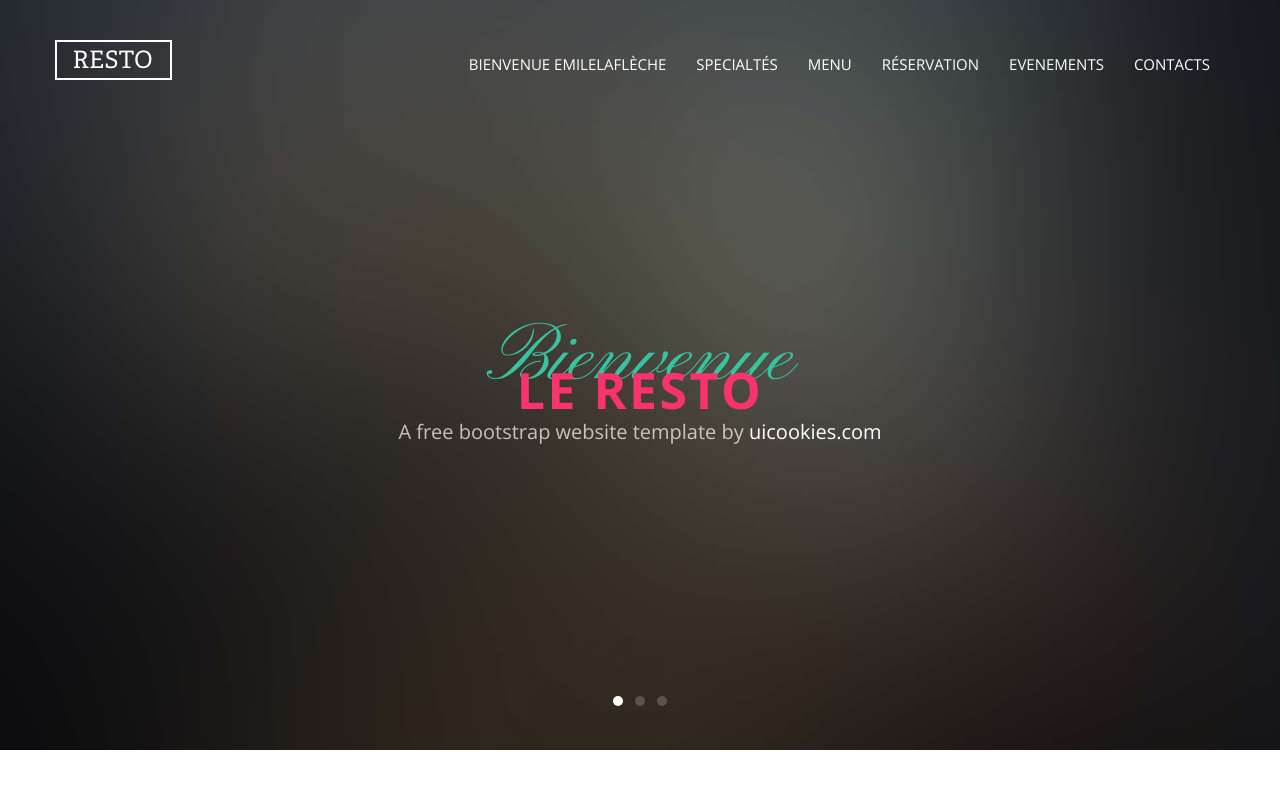
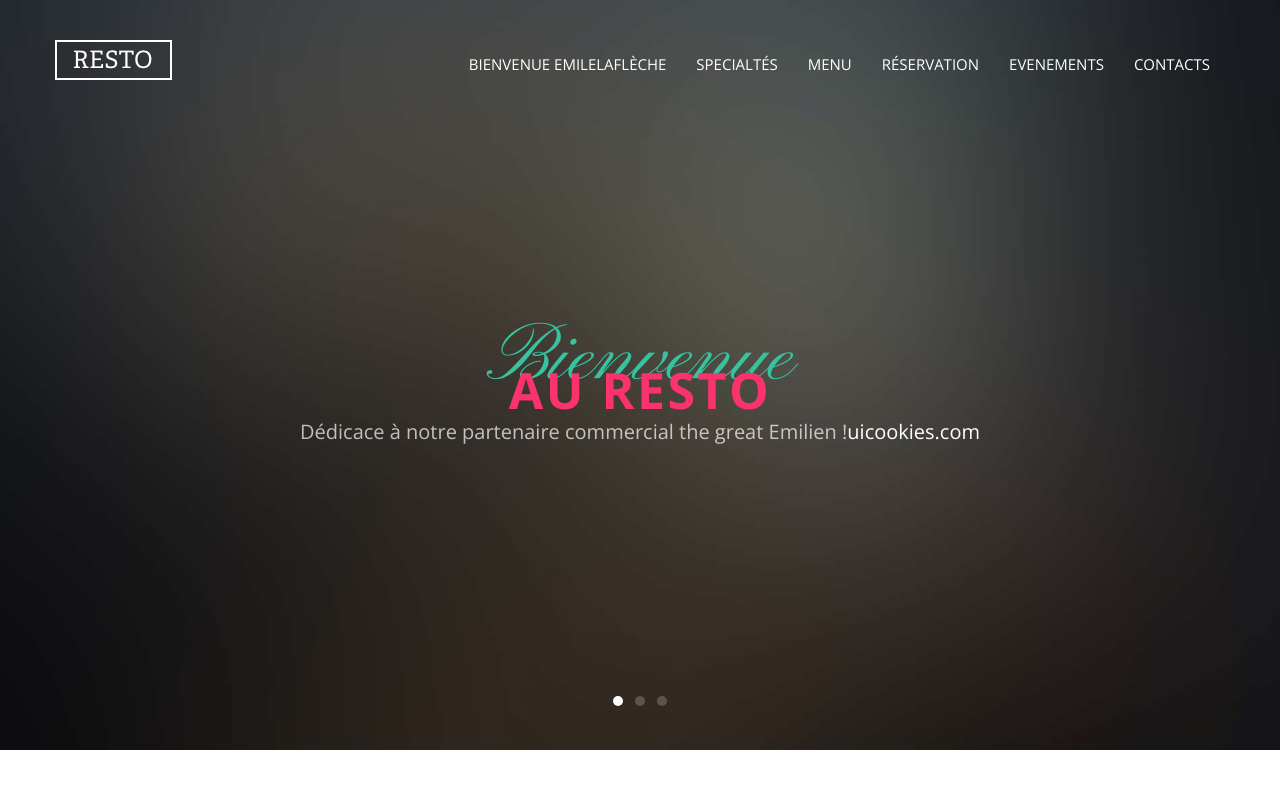
Before and after one commit to BillyBobTheBigBG/SiteResto, a website: page index.html in a window 1280 px wide. Shown: the top 800 px of the page. Drawn offline with nearby package versions, Linux system fonts and the light colour scheme; files whose address does not match are found by name.

Commit message:
commit de Alex n4

```diff
--- a/index.html
+++ b/index.html
@@ -53,8 +53,8 @@
               <div class="col-md-8 col-md-offset-2">
                 <div class="probootstrap-slider-text text-center probootstrap-animate probootstrap-heading">
                   <h1 class="primary-heading">Bienvenue</h1>
-                  <h3 class="secondary-heading">Le Resto</h3>
-                  <p class="sub-heading">A free bootstrap website template by <a href="https://uicookies.com">uicookies.com</a></p>
+                  <h3 class="secondary-heading">Au Resto</h3>
+                  <p class="sub-heading">Dédicace à notre partenaire commercial the great Emilien !<a href="https://uicookies.com">uicookies.com</a></p>
                 </div>
               </div>
             </div>
```
